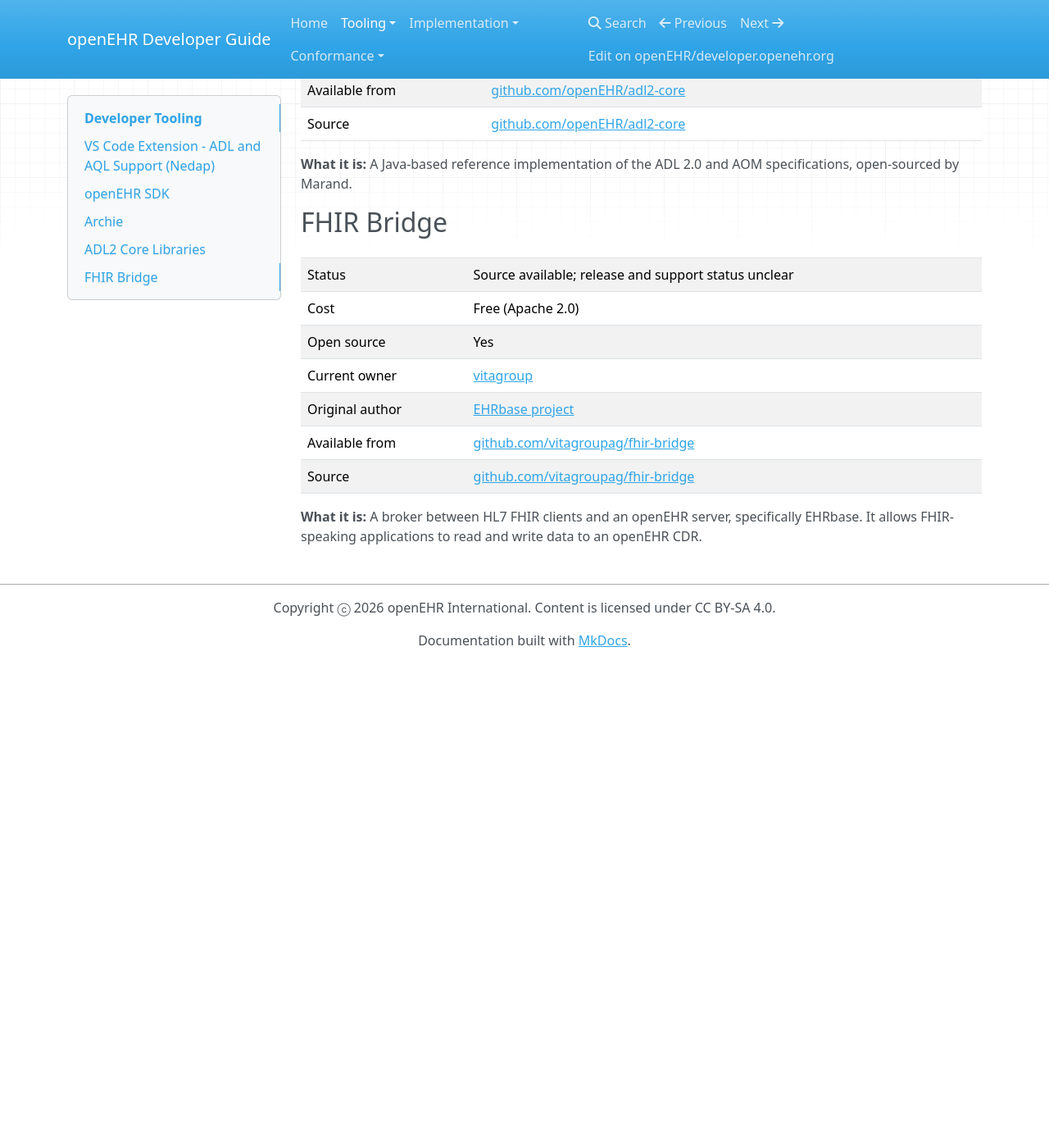
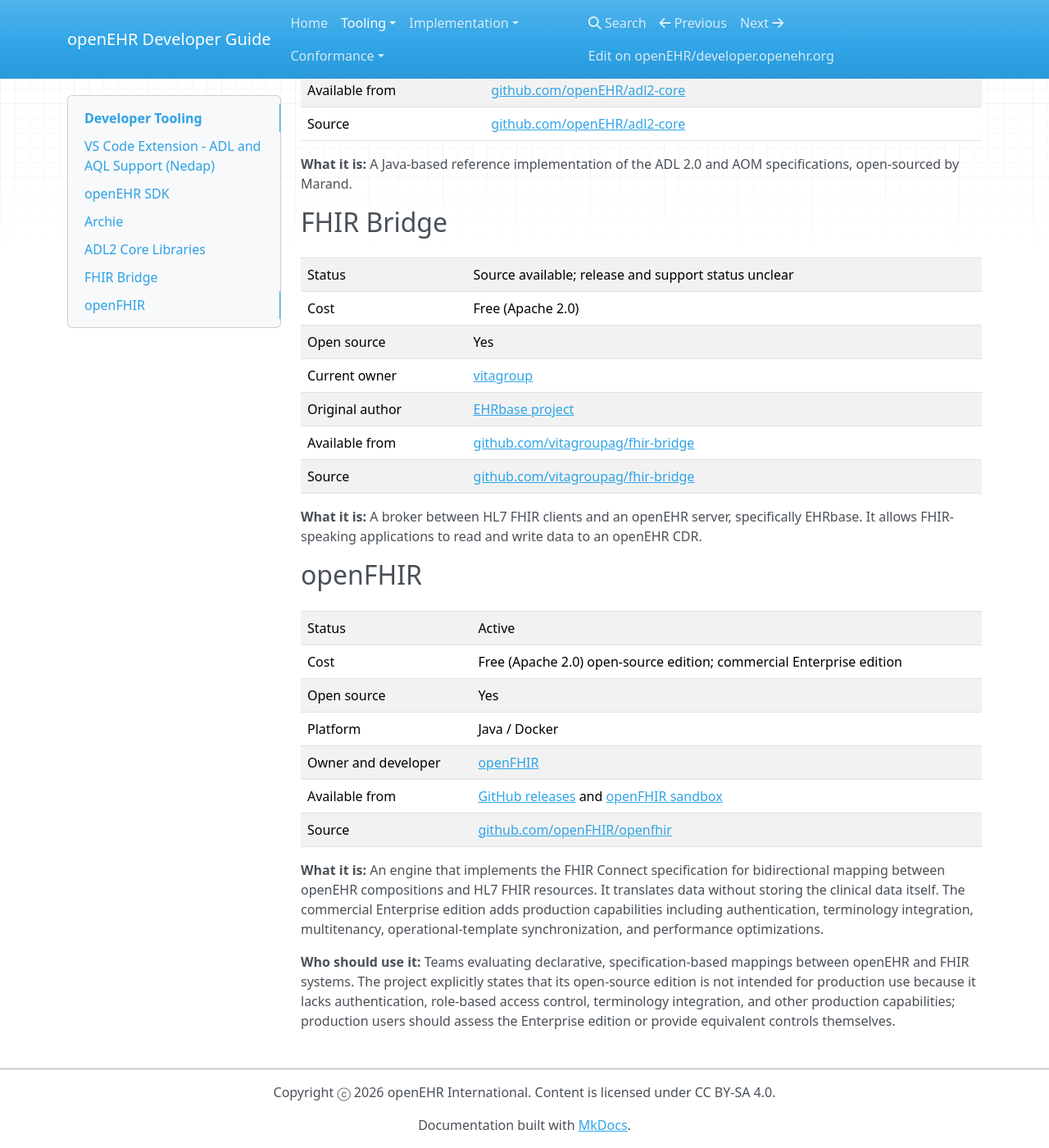
Before and after one commit to openEHR/developer.openehr.org, an MkDocs documentation site: the page built from docs/tooling/developer-tooling.md, in a window 1280 px wide and 1400 px high, scrolled down 1790 px. Shown: the whole window at 82% size. Built offline with MkDocs 1.6.1, drawn with Linux system fonts in a browser that asks for light colours; nearby versions of some CDN libraries; before the commit the page ends 2599 px from its top, so only the background shows below that.

Commit message:
docs(tooling): add openFHIR (#6)
* docs(tooling): add openFHIR

Add openFHIR (FHIRConnect engine for bidirectional openEHR/FHIR mapping)
to the Developer Tooling page and the Quick Comparison Table.

* docs(tooling): clarify openFHIR editions

---------

Co-authored-by: Marcus Baw <marcus@marcusbaw.com>

```diff
--- a/docs/tooling/developer-tooling.md
+++ b/docs/tooling/developer-tooling.md
@@ -73,3 +73,19 @@
 | Source | [github.com/vitagroupag/fhir-bridge](https://github.com/vitagroupag/fhir-bridge) |
 
 **What it is:** A broker between HL7 FHIR clients and an openEHR server, specifically EHRbase. It allows FHIR-speaking applications to read and write data to an openEHR CDR.
+
+## openFHIR
+
+| | |
+| --- | --- |
+| Status | Active |
+| Cost | Free (Apache 2.0) open-source edition; commercial Enterprise edition |
+| Open source | Yes |
+| Platform | Java / Docker |
+| Owner and developer | [openFHIR](https://open-fhir.com/) |
+| Available from | [GitHub releases](https://github.com/openFHIR/openFHIR/releases/latest) and [openFHIR sandbox](https://sandbox.open-fhir.com/) |
+| Source | [github.com/openFHIR/openfhir](https://github.com/openFHIR/openfhir) |
+
+**What it is:** An engine that implements the FHIR Connect specification for bidirectional mapping between openEHR compositions and HL7 FHIR resources. It translates data without storing the clinical data itself. The commercial Enterprise edition adds production capabilities including authentication, terminology integration, multitenancy, operational-template synchronization, and performance optimizations.
+
+**Who should use it:** Teams evaluating declarative, specification-based mappings between openEHR and FHIR systems. The project explicitly states that its open-source edition is not intended for production use because it lacks authentication, role-based access control, terminology integration, and other production capabilities; production users should assess the Enterprise edition or provide equivalent controls themselves.
```
Also changed, not shown: docs/tooling/comparison-table.md (+1 -0 lines).
